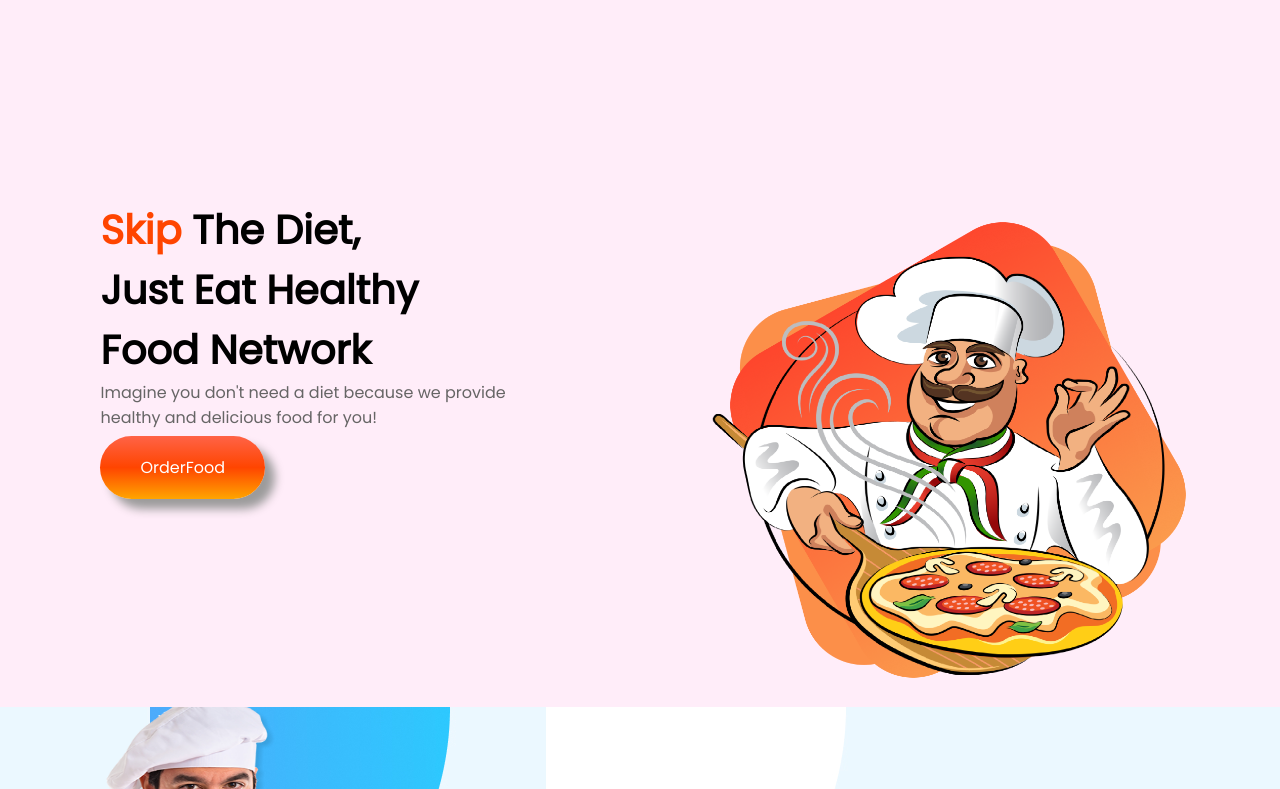
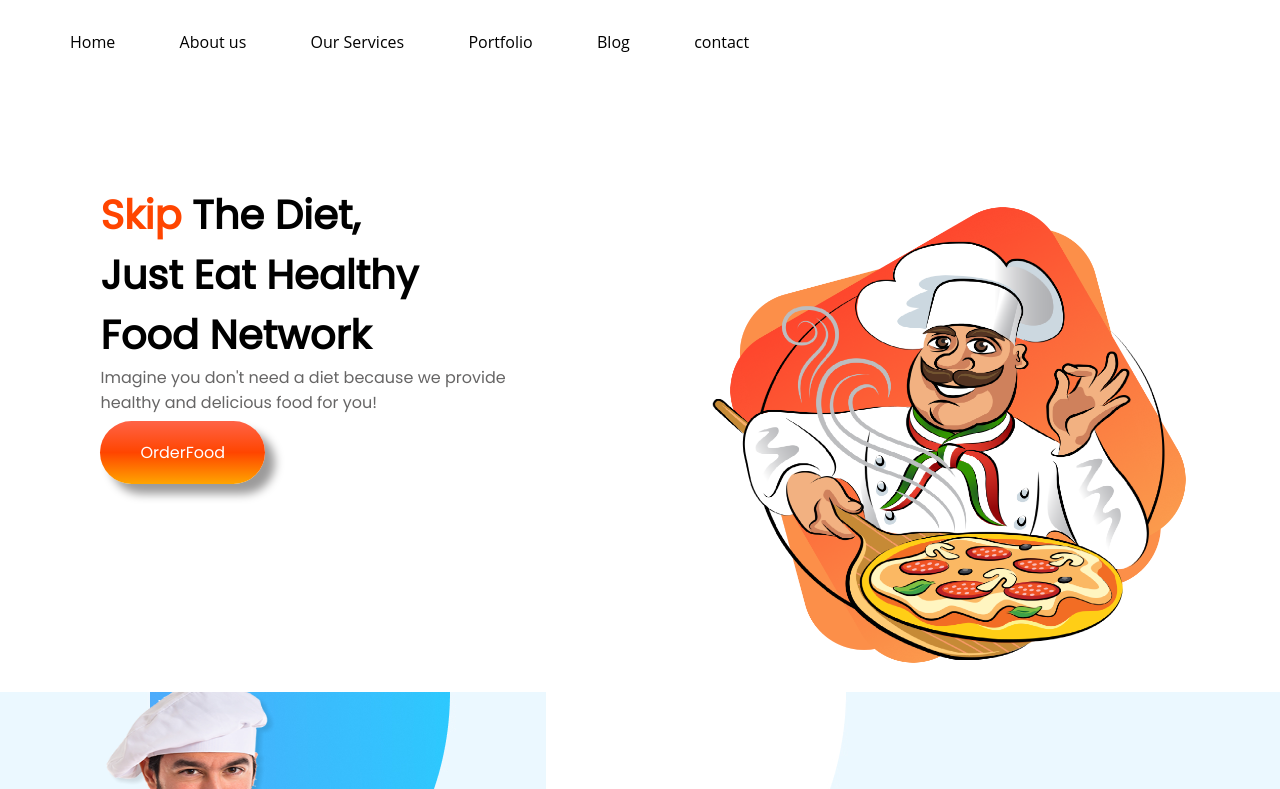
Before and after one commit to Arnob-git/Food-Network, a plain HTML site: page index.html in a window 1280 px wide. Shown: the top 789 px of the page. Drawn offline with Linux system fonts and the light colour scheme.

Commit message:
assignment

```diff
--- a/index.html
+++ b/index.html
@@ -13,6 +13,16 @@
 </head>
 
 <body>
+    <div class="bar">
+        <ul>
+            <li><a href="#">Home</a></li>
+            <li><a href="#">About us</a></li>
+            <li><a href="#">Our Services</a></li>
+            <li><a href="#">Portfolio</a></li>
+            <li><a href="#">Blog</a></li>
+            <li><a href="#">contact</a></li>
+        </ul>
+    </div>
     <section class="order-food">
         <div class="order">
             <h1>
@@ -44,7 +54,7 @@
                 related to web coding.This is my first website on the topic of Food Network.Work hard & stay happy.
 
             </p><br>
-            <a class="contact" href="https://www.facebook.com/arnob.uzzaman.71">Contact Me</a>
+            <a class="contact" target="blank" href="https://www.facebook.com/arnob.uzzaman.71">Contact Me</a>
         </div>
 
     </section>
@@ -53,7 +63,7 @@
         <h2>MY RECIPIES</h2>
         <p>Get Unlimited Offers with FOOD-NRTWORK. <br> Check out OUR menu and order from your <br> favorite foods &
             "STAY
-            HAPPY,SPREAD LOVE .</p>
+            HAPPY,SPREAD LOVE" .</p>
     </div>
 
     <section class="recipe-box">
--- a/style.css
+++ b/style.css
@@ -5,6 +5,28 @@
 body{
     font-family: 'Poppins', sans-serif;
 
+}
+.bar ul li{
+    display: inline-block;
+    margin: 0 20px;
+    background:transparent;
+    padding: 30px 10px;
+    transition: .4s;
+
+}
+.bar ul li a{
+color: black;
+font-weight: 500px;
+font-size: 16px;
+font-family: 'Open Sans', sans-serif;
+transition: .4s;
+text-decoration: none;
+}
+.bar ul li:hover{
+    background: #fff9e6;
+}
+.bar ul li a:hover{
+    color: #ffc712;
 }
 p{
     color: rgb(102, 101, 101);
@@ -14,6 +36,11 @@ section{
     display: flex;
     padding-left: 5%;
 }
+.order-food{
+    padding-top: 100px;
+
+}
+
 
  .order h1{
      font-size: 40px;
@@ -22,12 +49,7 @@ section{
 .orange{
     color: orangered;
 }
-.order-food{
-    padding-top: 200px;
-    background-image: url(images/shapes/Frame\ 59.jpg);
-    background-repeat: no-repeat;
-    background-position: right;
-}
+
 .order{
     width: 50%;
 
@@ -87,7 +109,7 @@ img{
     background-image: linear-gradient(lightcoral,orange);
 }
 #my-rep{
-    background: black;
+    background-image:linear-gradient(burlywood,rgb(228, 200, 165)) ;
 }
 
 #my-rep h2{
@@ -97,7 +119,7 @@ img{
 }
 #my-rep p{
     text-align: center;
-    color: orangered;
+    color: black;
 }
 .recipe-box{
     background-image: url(images/shapes/Frame\ 58.jpg);
@@ -162,7 +184,7 @@ img{
 
 }
 .last{
-    background: black;
+    background: rgb(22, 21, 21);
     height: 200px;
 }
 .last h2{
```
Also changed, not shown: images/shapes/58357.jpg (added), images/shapes/white.jpg (added).
